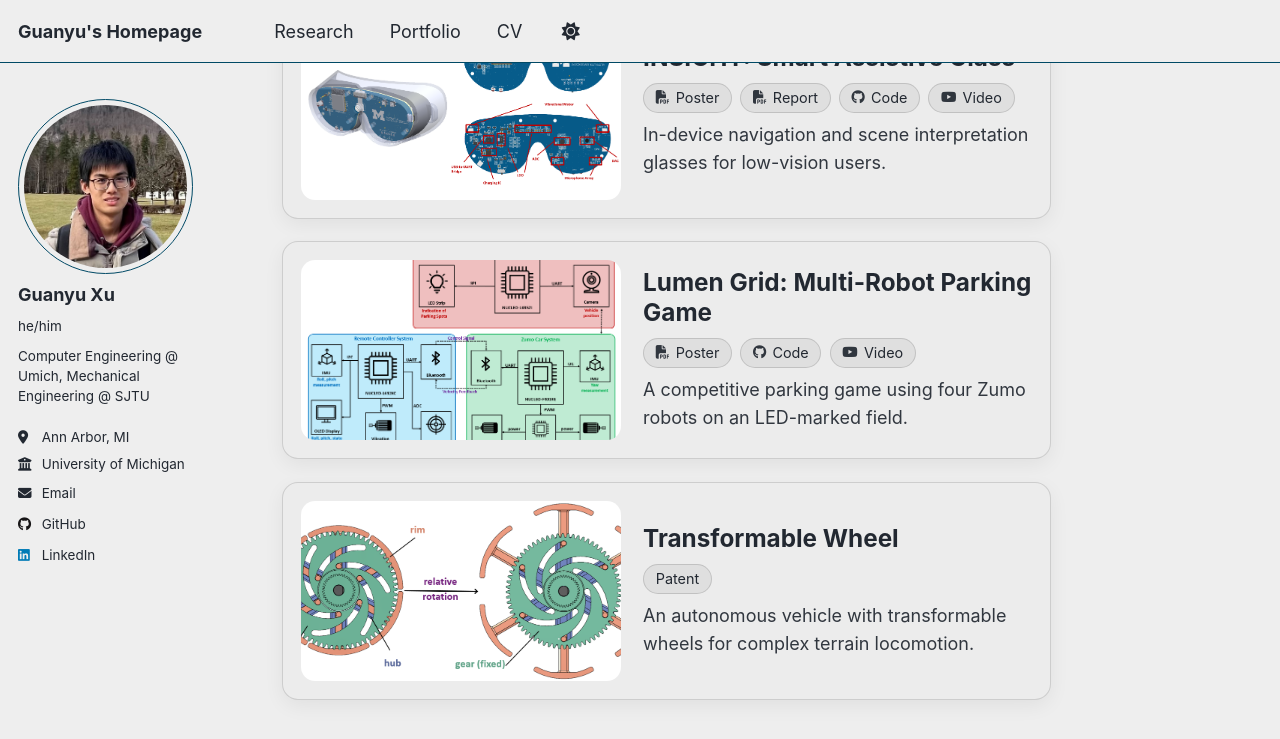
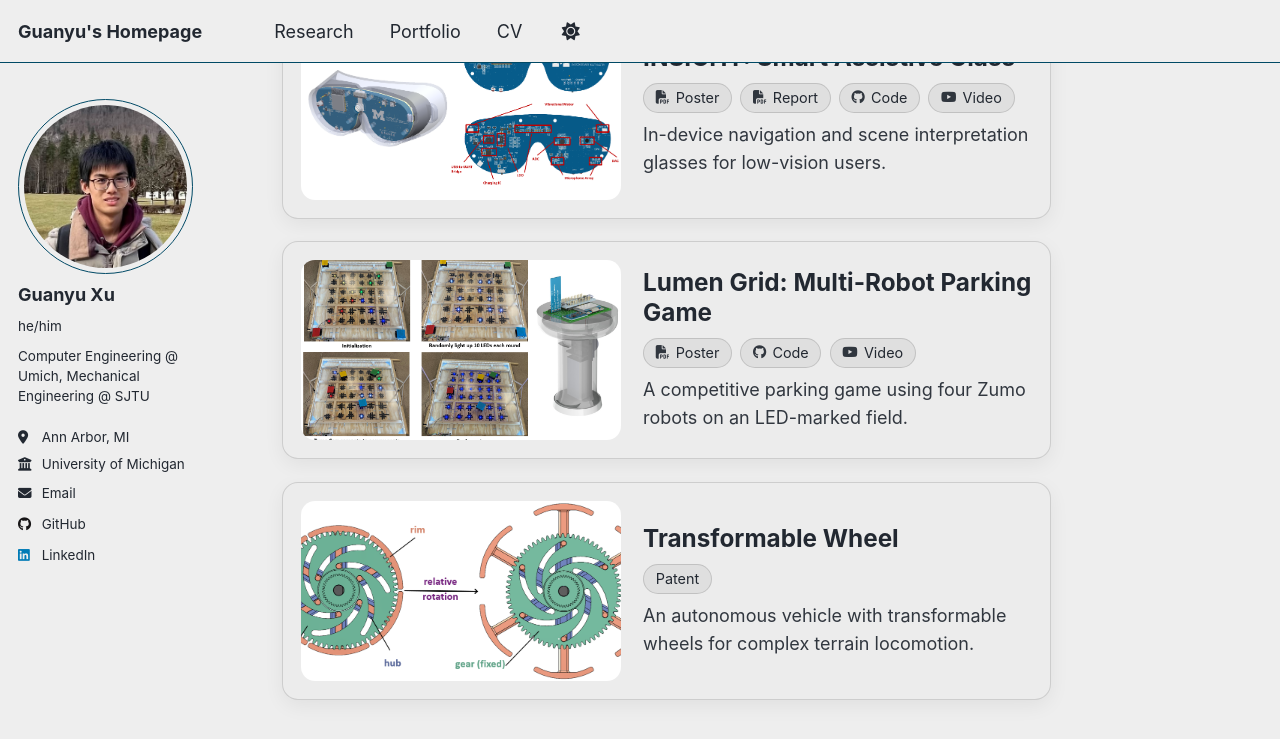
Before and after one commit to XuGuaaaanyu/XuGuaaaanyu.github.io, a Jekyll site: the page built from _pages/about.md, in a window 1280 px wide and 900 px high, scrolled down 887 px. Shown: the top 739 px of the window. Built offline with Jekyll 4.4.1, drawn with Linux system fonts in a browser that asks for light colours; a script that is not in the unit is left out.

Commit message:
update teaser

```diff
--- a/_pages/about.md
+++ b/_pages/about.md
@@ -44,7 +44,7 @@
 ## Selected Course Projects
 <div class="project-list">
   <div class="project-card" href="{{ '/portfolio/01.SmartGlass/' | relative_url }}">
-    <div class="project-teaser"><img src="{{ '/images/glass/cover.png' | relative_url }}" alt="Smart Glass teaser"></div>
+    <div class="project-teaser"><img src="{{ '/images/glass/teaser.png' | relative_url }}" alt="Smart Glass teaser"></div>
     <div class="project-body">
       <div class="project-title"><a href="{{ '/portfolio/01.SmartGlass/' | relative_url }}">INSIGHT: Smart Assistive Glass</a></div>
       <div class="project-tags">
@@ -70,7 +70,7 @@
   </div>
 
   <div class="project-card" href="{{ '/portfolio/02.LumenGrid/' | relative_url }}">
-    <div class="project-teaser"><img src="{{ '/images/parking/cover.png' | relative_url }}" alt="Lumen Grid teaser"></div>
+    <div class="project-teaser"><img src="{{ '/images/parking/teaser.png' | relative_url }}" alt="Lumen Grid teaser"></div>
     <div class="project-body">
       <div class="project-title"><a href="{{ '/portfolio/02.LumenGrid/' | relative_url }}">Lumen Grid: Multi-Robot Parking Game</a></div>
       <div class="project-tags">
```
Also changed, not shown: _portfolio/01.SmartGlass.md (+1 -1 lines), _portfolio/02.LumenGrid.md (+1 -1 lines), images/glass/teaser.png (renamed from images/glass/cover.png), images/parking/teaser.png (added).
